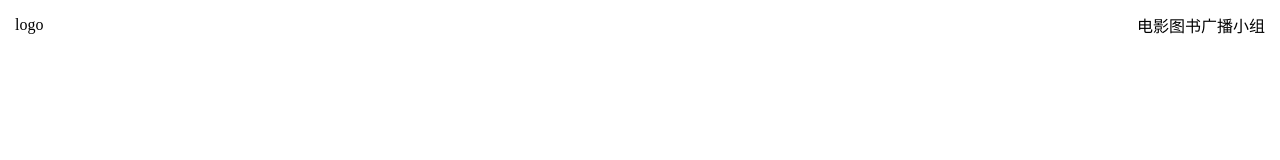
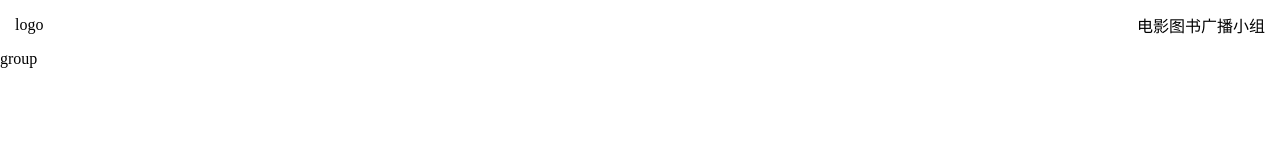
Before and after one commit to wss-ttt/db, a Vue app: page /#/main/group in a window 1280 px wide. Before the commit this address led to /#/main/movie. Shown: the top 160 px of the page. Built offline with nearby package versions, Linux system fonts and the light colour scheme.

Commit message:
更新：添加头部距离

```diff
--- a/src/assets/css/global.css
+++ b/src/assets/css/global.css
@@ -13,3 +13,7 @@ a{
 html,body{
     height: 100%;
 }
+
+.has-header{
+    padding-top:50px!important;
+}
--- a/src/views/book.vue
+++ b/src/views/book.vue
@@ -1,5 +1,5 @@
 <template>
-  <div class="book">book</div>
+  <div class="book has-header">book</div>
 </template>
 
 <script>
--- a/src/views/broadcast.vue
+++ b/src/views/broadcast.vue
@@ -1,5 +1,5 @@
 <template>
-  <div class="broadcast">broadcast</div>
+  <div class="broadcast has-header">broadcast</div>
 </template>
 
 <script>
--- a/src/views/group.vue
+++ b/src/views/group.vue
@@ -1,5 +1,5 @@
 <template>
-  <div class="group">group</div>
+  <div class="group has-header">group</div>
 </template>
 
 <script>
--- a/src/views/home.vue
+++ b/src/views/home.vue
@@ -1,5 +1,5 @@
 <template>
-  <div class="home">
+  <div class="home has-header">
     <v-homeList v-for="(item,index) in home.events" :item="item" :key="index"></v-homeList>
     <!-- <v-list v-for="(item,index) in home.users" :key="index" :item="item"></v-list> -->
     <infinite-loading
--- a/src/views/homeDetails.vue
+++ b/src/views/homeDetails.vue
@@ -1,5 +1,5 @@
 <template>
-  <div class="details">
+  <div class="details has-header">
     <ul>
       <li>
         <span>标签:</span>
--- a/src/views/movie.vue
+++ b/src/views/movie.vue
@@ -1,5 +1,5 @@
 <template>
-  <div class="movie">Movie</div>
+  <div class="movie has-header">Movie</div>
 </template>
 
 <script>
--- a/src/views/search.vue
+++ b/src/views/search.vue
@@ -1,5 +1,5 @@
 <template>
-  <div class="search">search</div>
+  <div class="search has-header">search</div>
 </template>
 
 <script>
```
